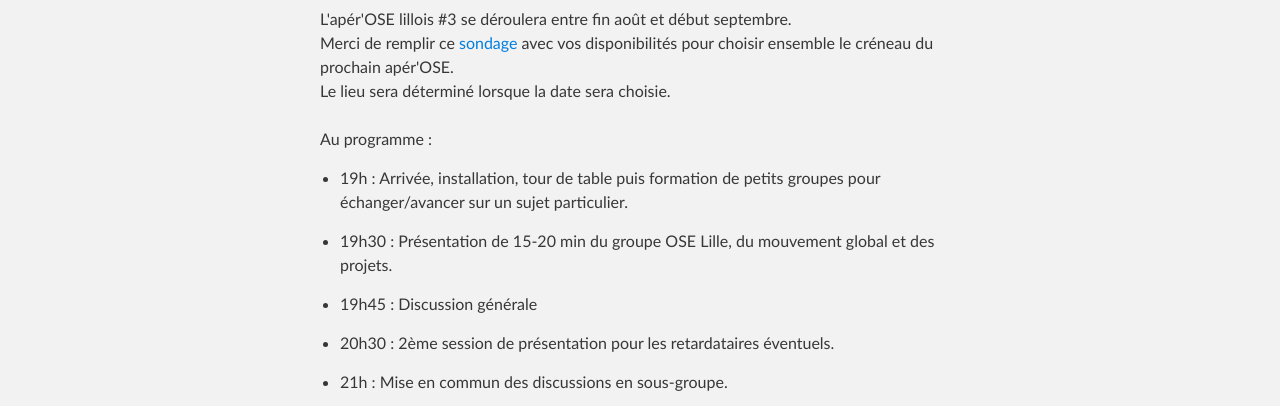
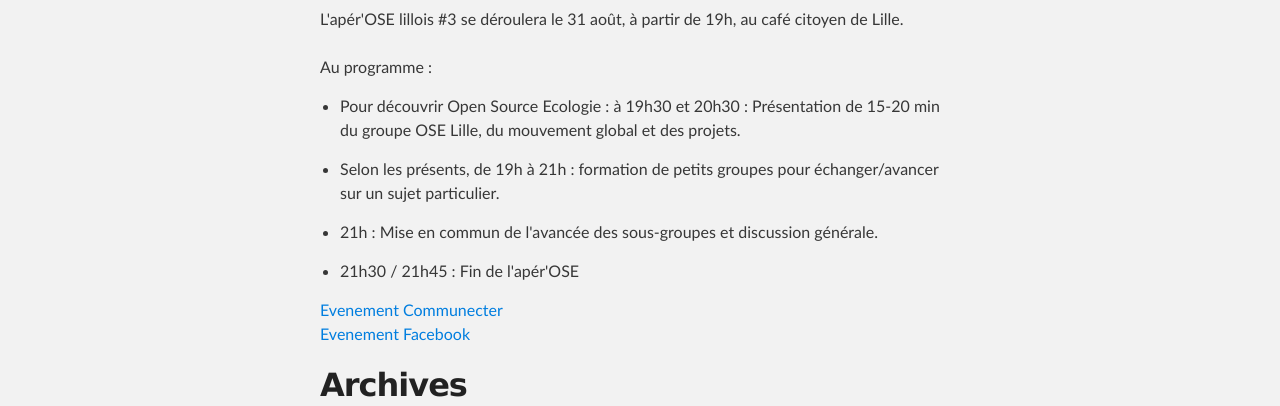
Before and after one commit to OSE-Lille/aper, a plain HTML site: page index.html in a window 1280 px wide. Shown: the part 342-748 px from the top of the page. Drawn offline with Linux system fonts and the light colour scheme.

Commit message:
MàJ date #3

```diff
--- a/index.html
+++ b/index.html
@@ -27,23 +27,21 @@
         <h2>
 <a id="prochain-apérose-lillois" class="anchor" href="#prochain-ap%C3%A9rose-lillois" aria-hidden="true"><span aria-hidden="true" class="octicon octicon-link"></span></a>Prochain apér'OSE lillois.</h2>
 
-<p>L'apér'OSE lillois #3 se déroulera entre fin août et début septembre.
-<br/>
-Merci de remplir ce <a href="https://framadate.org/UcXgMjnuCgoyHuHG" target="_blank">sondage</a> avec vos disponibilités pour choisir ensemble le créneau du prochain apér'OSE.
-<br/>
-Le lieu sera déterminé lorsque la date sera choisie.
+<p>L'apér'OSE lillois #3 se déroulera le 31 août, à partir de 19h, au café citoyen de Lille.
 <br/><br/>
 Au programme :
 </p>
 
 <ul>
-<li><p>19h : Arrivée, installation, tour de table puis formation de petits groupes pour échanger/avancer sur un sujet particulier.</p></li>
-<li><p>19h30 : Présentation de 15-20 min du groupe OSE Lille, du mouvement global et des projets.</p></li>
-<li><p>19h45 : Discussion générale
-<li><p>20h30 : 2ème session de présentation pour les retardataires éventuels.
-<li><p>21h : Mise en commun des discussions en sous-groupe.</p></li>
+<li><p>Pour découvrir Open Source Ecologie : à 19h30 et 20h30 : Présentation de 15-20 min du groupe OSE Lille, du mouvement global et des projets.</p></li>
+<li><p>Selon les présents, de 19h à 21h : formation de petits groupes pour échanger/avancer sur un sujet particulier.</p></li>
+<li><p>21h : Mise en commun de l'avancée des sous-groupes et discussion générale.</p></li>
 <li><p>21h30 / 21h45 : Fin de l'apér'OSE</p></li>
 </ul>
+
+<p><a href="https://www.communecter.org/#event.detail.id.57b7187440bb4e754ee9f6e1" target="_blank">Evenement Communecter</a>
+<br/>
+<a href="https://www.facebook.com/events/1652878058362064/" target="_blank">Evenement Facebook</a></p>
 
 <h2>
 <a id="archives" class="anchor" href="#archives" aria-hidden="true"><span aria-hidden="true" class="octicon octicon-link"></span></a>Archives</h2>
```
